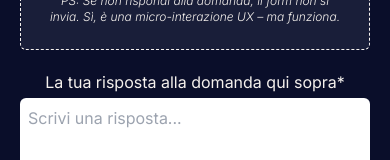
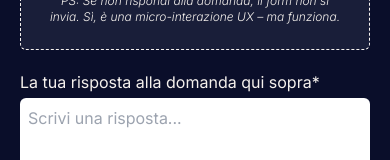
Before and after one commit to nmarmugi/katia-pasini-portfolio, a React (Create React App) app: page / in a window 390 px wide. Shown: the part 7477-7637 px from the top of the page. Built offline with nearby package versions, Linux system fonts and the light colour scheme; the HTML template or start-up script is replaced by a standard one.

Commit message:
add form

```diff
--- a/src/components/form.jsx
+++ b/src/components/form.jsx
@@ -51,7 +51,7 @@ export default function Form() {
                     <div className='w-full lg:w-1/2'>
                         <form onSubmit={handleSubmit} className='flex flex-col gap-5'>
                             <div className='w-full flex flex-col gap-1'>
-                                <label htmlFor="message" className="font-inter text-text md:text-xl md:text-start text-center">
+                                <label htmlFor="message" className="font-inter text-text md:text-xl">
                                     La tua risposta alla domanda qui sopra*
                                 </label>
                                 <textarea id="message" name="message" placeholder='Scrivi una risposta...' className='rounded-md p-2 resize-none h-32 font-inter' minLength={50} required value={message} onChange={(e) => setMessage(e.target.value)}/>
```
